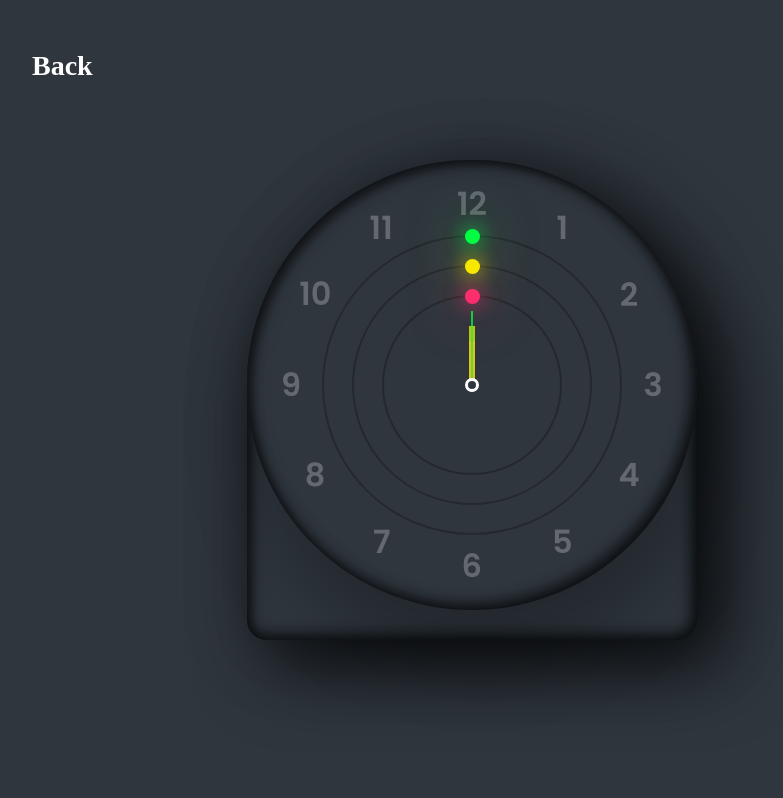
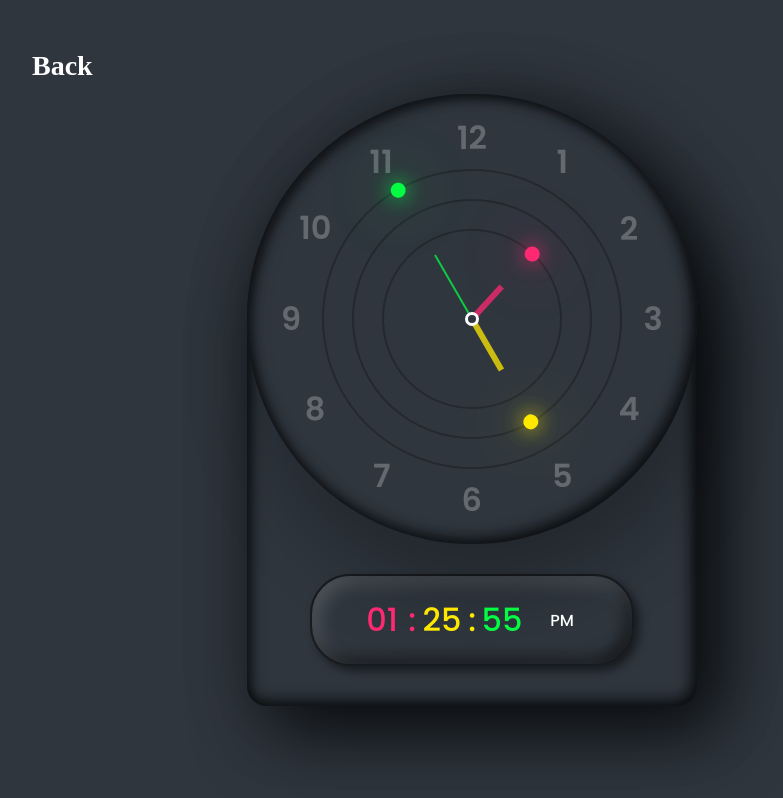
Before and after one commit to Tchander/css-cool-effects, a Vue app: page /digital-clocks in a window 1280 px wide. Shown: the whole page, without its empty margins (168-951 px from the left). Built offline with nearby package versions, Linux system fonts and the light colour scheme.

Commit message:
Created digital clocks

```diff
--- a/src/pages/DigitalClocks.vue
+++ b/src/pages/DigitalClocks.vue
@@ -4,22 +4,24 @@
     <div class="digital-clock-wrapper">
       <div class="digital-clock">
 
-        <div ref="sc" class="digital-clock__circle" style="--clr:#04fc43;"><i></i></div>
-        <div ref="mn" class="digital-clock__circle digital-clock__circle_2" style="--clr:#fee800;"><i></i></div>
-        <div ref="hr" class="digital-clock__circle digital-clock__circle_3" style="--clr:#ff2972;"><i></i></div>
+        <div class="digital-clock__circle" style="--clr:#04fc43;" :style="secondStyle"><i></i></div>
+        <div class="digital-clock__circle digital-clock__circle_2" style="--clr:#fee800;" :style="minuteStyle"><i></i></div>
+        <div class="digital-clock__circle digital-clock__circle_3" style="--clr:#ff2972;" :style="hourStyle"><i></i></div>
 
-        <span class="digital-clock__number" style="--i:1;"><b>1</b></span>
-        <span class="digital-clock__number" style="--i:2;"><b>2</b></span>
-        <span class="digital-clock__number" style="--i:3;"><b>3</b></span>
-        <span class="digital-clock__number" style="--i:4;"><b>4</b></span>
-        <span class="digital-clock__number" style="--i:5;"><b>5</b></span>
-        <span class="digital-clock__number" style="--i:6;"><b>6</b></span>
-        <span class="digital-clock__number" style="--i:7;"><b>7</b></span>
-        <span class="digital-clock__number" style="--i:8;"><b>8</b></span>
-        <span class="digital-clock__number" style="--i:9;"><b>9</b></span>
-        <span class="digital-clock__number" style="--i:10;"><b>10</b></span>
-        <span class="digital-clock__number" style="--i:11;"><b>11</b></span>
-        <span class="digital-clock__number" style="--i:12;"><b>12</b></span>
+        <span
+            v-for="index in 12"
+            class="digital-clock__number"
+            :style="`--i:${index};`"
+            :key="index">
+            <b>{{ index }}</b>
+        </span>
+      </div>
+
+      <div class="digital-time">
+        <div class="digital-time__item" style="--clr:#ff2972;">{{ hours }}</div>
+        <div class="digital-time__item" style="--clr:#fee800;">{{ minutes }}</div>
+        <div class="digital-time__item" style="--clr:#04fc43;">{{ seconds }}</div>
+        <div class="digital-time__item">{{ ampm }}</div>
       </div>
     </div>
   </div>
@@ -32,16 +34,57 @@ export default {
     components: { BackHome },
     data() {
         return {
-            hr: null,
-            mn: null,
-            sc: null,
+            day: null,
+            hh: null,
+            mm: null,
+            ss: null,
+            hours: null,
+            minutes: null,
+            seconds: null,
+            ampm: null,
+            colors: ["#04fc43", "#fee800", "#ff2972"],
         };
     },
 
     mounted() {
-        this.hr = this.$refs.hr;
-        this.mn = this.$refs.mn;
-        this.sc = this.$refs.hr;
+        this.changeTime();
+    },
+
+    computed: {
+        hourStyle() {
+            return { transform: `rotateZ(${this.hh + this.mm / 12}deg)` };
+        },
+        minuteStyle() {
+            return { transform: `rotateZ(${this.mm}deg)` };
+        },
+        secondStyle() {
+            return { transform: `rotateZ(${this.ss}deg)` };
+        },
+    },
+
+    methods: {
+        changeTime() {
+            setInterval(() => {
+                this.day = new Date();
+                this.hh = this.day.getHours() * 30;
+                this.mm = this.day.getMinutes() * 6;
+                this.ss = this.day.getSeconds() * 6;
+
+                this.hours = this.day.getHours();
+                this.minutes = this.day.getMinutes();
+                this.seconds = this.day.getSeconds();
+
+                this.ampm = this.hours >= 12 ? "PM" : "AM";
+
+                if (this.hours > 12) {
+                    this.hours = this.hours - 12;
+                }
+
+                this.hours = (this.hours < 10) ? "0" + this.hours : this.hours;
+                this.minutes = (this.minutes < 10) ? "0" + this.minutes : this.minutes;
+                this.seconds = (this.seconds < 10) ? "0" + this.seconds : this.seconds;
+            });
+        },
     },
 }
 </script>
@@ -58,9 +101,11 @@ export default {
 }
 
 .digital-clock-wrapper {
+  font-family: 'Poppins', sans-serif;
   display: flex;
   justify-content: center;
   align-items: center;
+  flex-direction: column;
   position: relative;
   border-radius: 225px 225px 20px 20px;
   box-shadow: 25px 25px 75px rgba(0, 0, 0, 0.75),
@@ -71,7 +116,6 @@ export default {
 }
 
 .digital-clock {
-  font-family: 'Poppins', sans-serif;
   display: flex;
   justify-content: center;
   align-items: center;
@@ -162,4 +206,55 @@ export default {
     }
   }
 }
+
+.digital-time {
+  display: flex;
+  margin-bottom: 40px;
+  padding: 20px 40px;
+  font-size: 2em;
+  font-weight: 600;
+  border: 2px solid rgba(0, 0, 0, 0.5);
+  border-radius: 40px;
+  box-shadow: 5px 5px 10px rgba(0, 0, 0, 0.5),
+  inset 5px 5px 20px rgba(255, 255, 255, 0.2),
+  inset -5px -5px 15px rgba(0, 0, 0, 0.75);
+
+  &__item {
+    position: relative;
+    width: 60px;
+    text-align: center;
+    font-weight: 500;
+    color: var(--clr);
+
+    &:nth-child(1)::after,
+    &:nth-child(2)::after {
+      content: ":";
+      position: absolute;
+      right: -4px;
+    }
+
+    &:last-child {
+      font-size: 0.5em;
+      display: flex;
+      justify-content: center;
+      align-items: center;
+      color: #fff;
+    }
+
+    &:nth-child(2)::after {
+      animation: animate 1s steps(1) infinite;
+    }
+
+    @keyframes animate {
+      0%
+      {
+        opacity: 1;
+      }
+      50%
+      {
+        opacity: 0;
+      }
+    }
+  }
+}
 </style>
```
